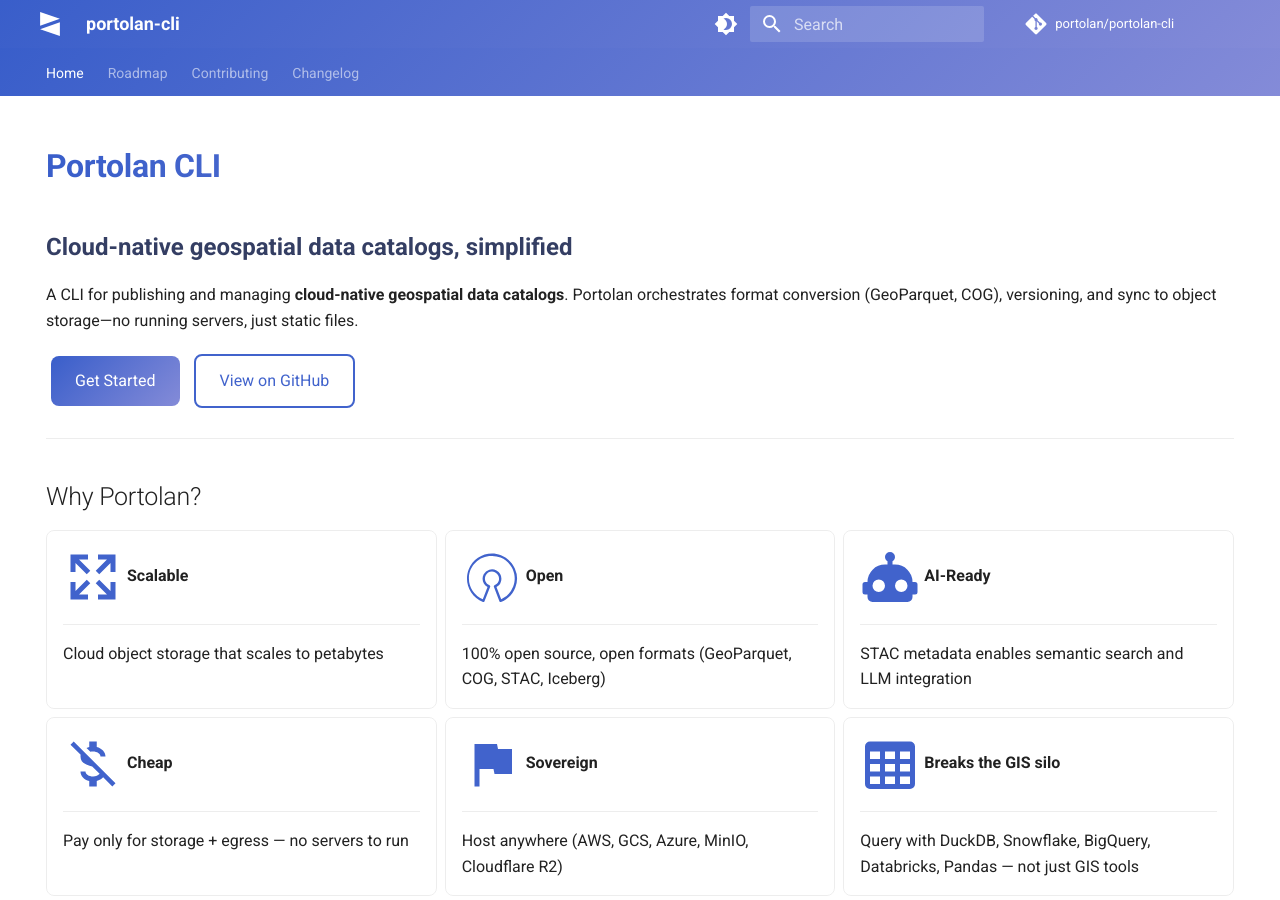
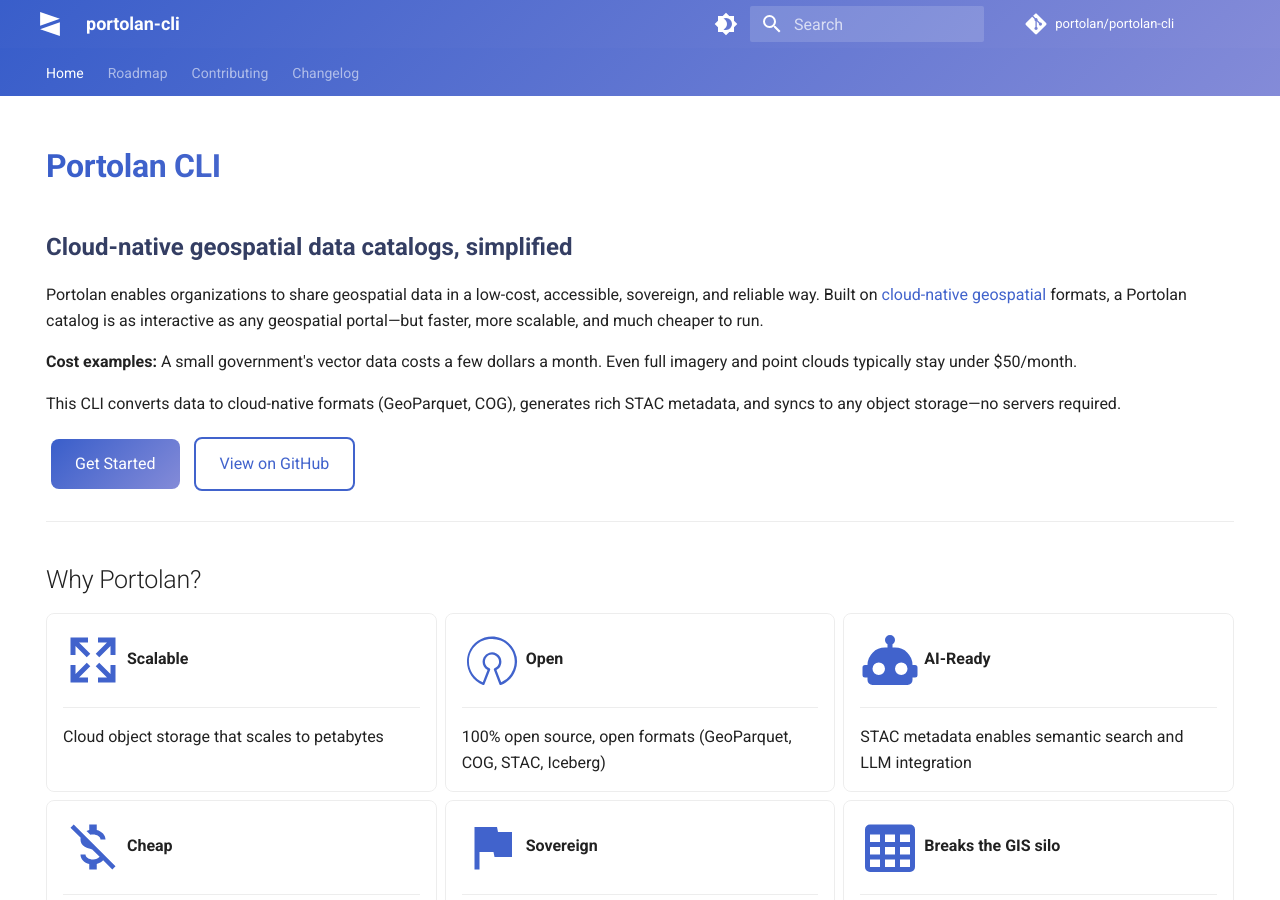
Before and after one commit to portolan-sdi/portolan-cli, an MkDocs documentation site: the page built from docs/index.md, in a window 1280 px wide and 900 px high. Built offline with MkDocs 1.6.1 and Material for MkDocs 9.7.7, drawn with Linux system fonts in a browser that asks for light colours; comment, search, counter and statistics services are not loaded.

Commit message:
docs: add mission context from main Portolan repo
Incorporate key messaging about Portolan's purpose:
- Enable organizations to share geospatial data affordably
- Cost examples ($few/month for vectors, <$50 for full imagery)
- Comparison to traditional geospatial portals

Co-Authored-By: Claude Opus 4.5 <noreply@anthropic.com>

```diff
--- a/docs/index.md
+++ b/docs/index.md
@@ -8,7 +8,11 @@ hide:
 
 **Cloud-native geospatial data catalogs, simplified**
 
-A CLI for publishing and managing **cloud-native geospatial data catalogs**. Portolan orchestrates format conversion (GeoParquet, COG), versioning, and sync to object storage—no running servers, just static files.
+Portolan enables organizations to share geospatial data in a low-cost, accessible, sovereign, and reliable way. Built on [cloud-native geospatial](https://cloudnativegeo.org) formats, a Portolan catalog is as interactive as any geospatial portal—but faster, more scalable, and much cheaper to run.
+
+**Cost examples:** A small government's vector data costs a few dollars a month. Even full imagery and point clouds typically stay under $50/month.
+
+This CLI converts data to cloud-native formats (GeoParquet, COG), generates rich STAC metadata, and syncs to any object storage—no servers required.
 
 [Get Started](#installation){ .md-button .md-button--primary }
 [View on GitHub](https://github.com/portolan-sdi/portolan-cli){ .md-button }
```
Also changed, not shown: README.md (+3 -1 lines).
